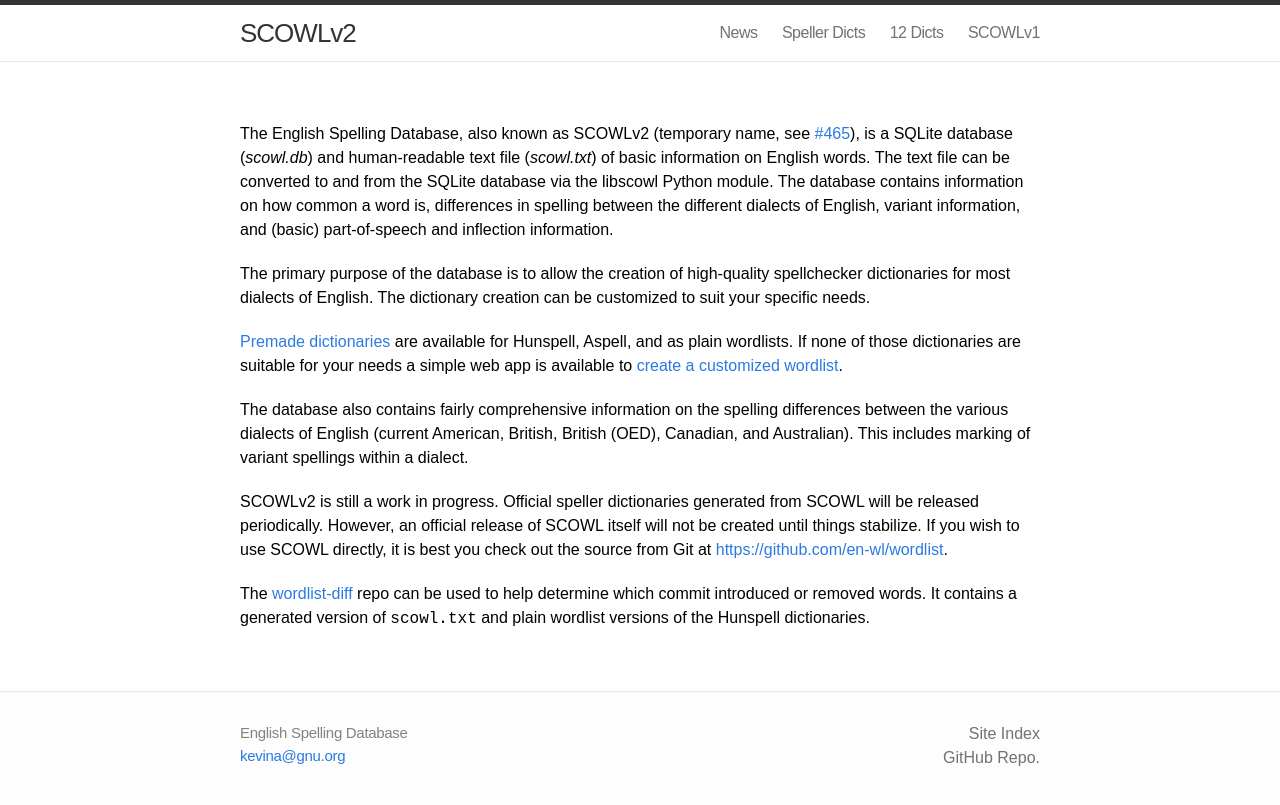
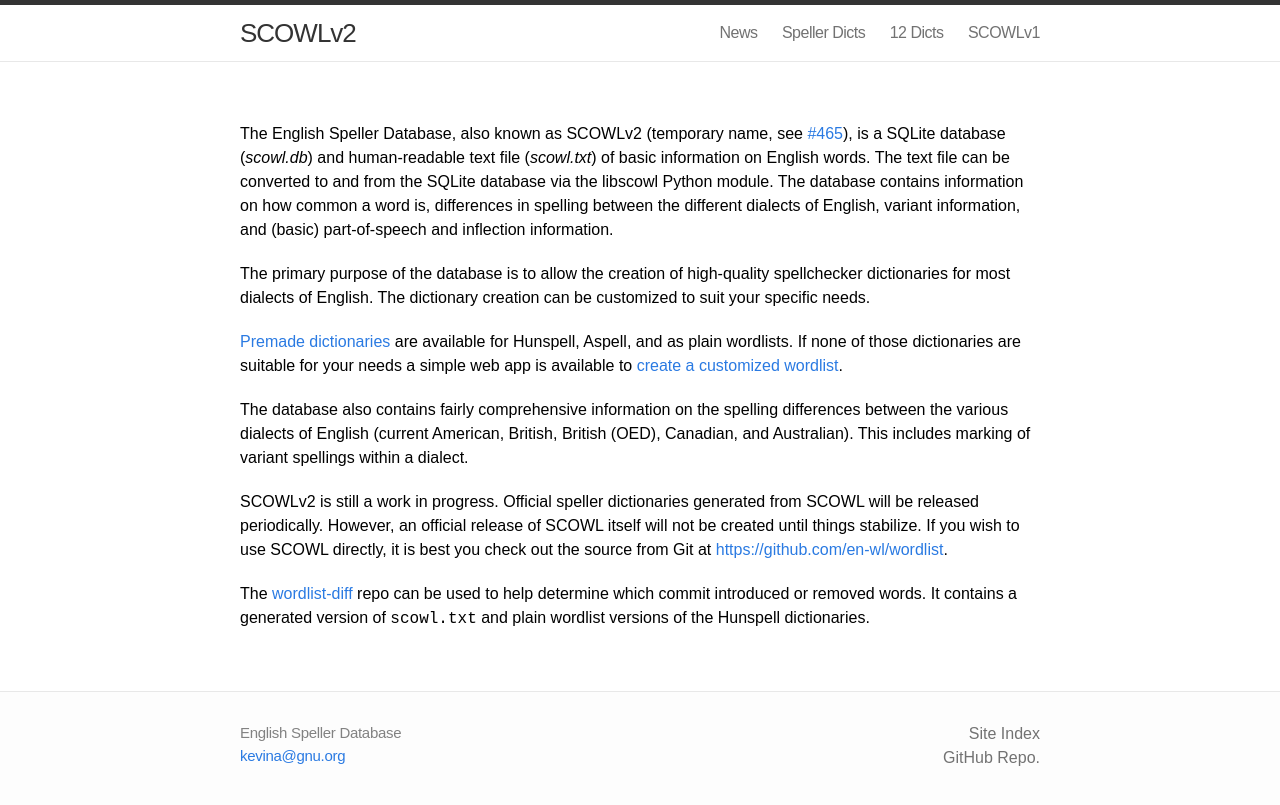
Before and after one commit to en-wl/en-wl.github.io, a Jekyll site: the page built from index.md, in a window 1280 px wide. Shown: the top 805 px of the page. Built offline with Jekyll 4.4.1, drawn with Linux system fonts in a browser that asks for light colours.

Commit message:
English Spelling Database => English Speller Database

```diff
--- a/_config.yml
+++ b/_config.yml
@@ -1,5 +1,5 @@
 # Site settings
-title: English Spelling Database
+title: English Speller Database
 email: "kevina@gnu.org"
 description: ""
 baseurl: ""
--- a/index.md
+++ b/index.md
@@ -2,7 +2,7 @@
 layout: page
 ---
 
-The English Spelling Database, also known as SCOWLv2 (temporary name, see
+The English Speller Database, also known as SCOWLv2 (temporary name, see
 [#465](https://github.com/en-wl/wordlist/discussions/465)), is a SQLite
 database (_scowl.db_) and human-readable text file (_scowl.txt_) of basic
 information on English words.  The text file can be converted to and from the
```
